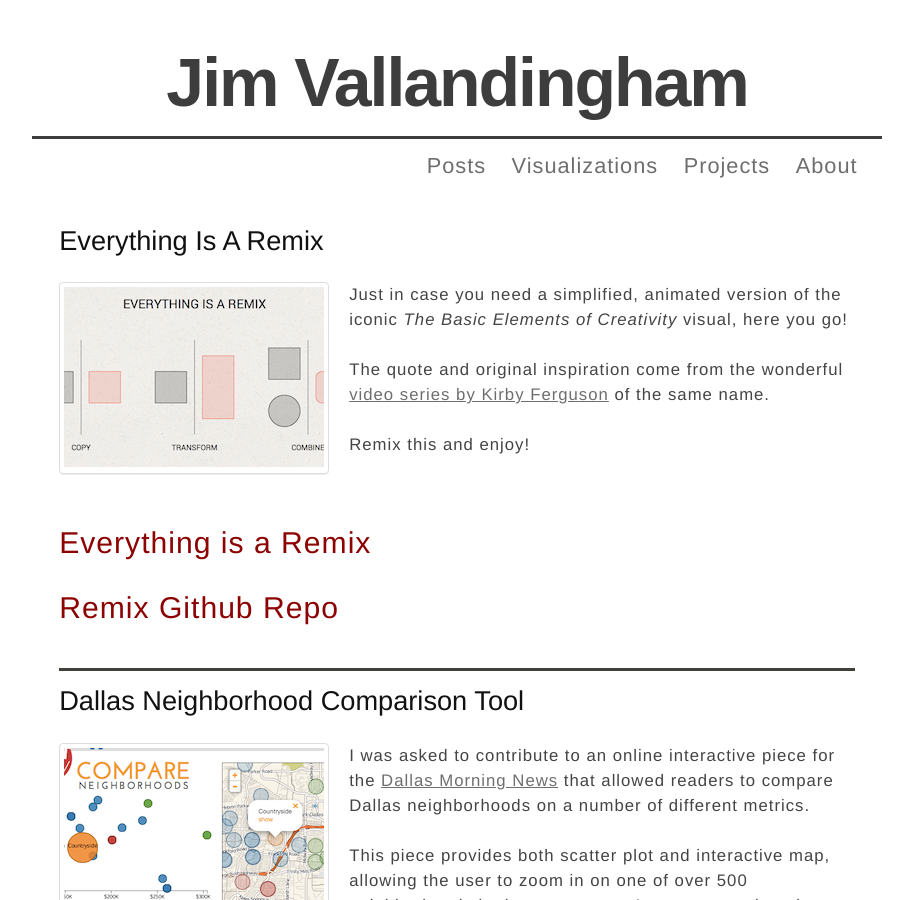
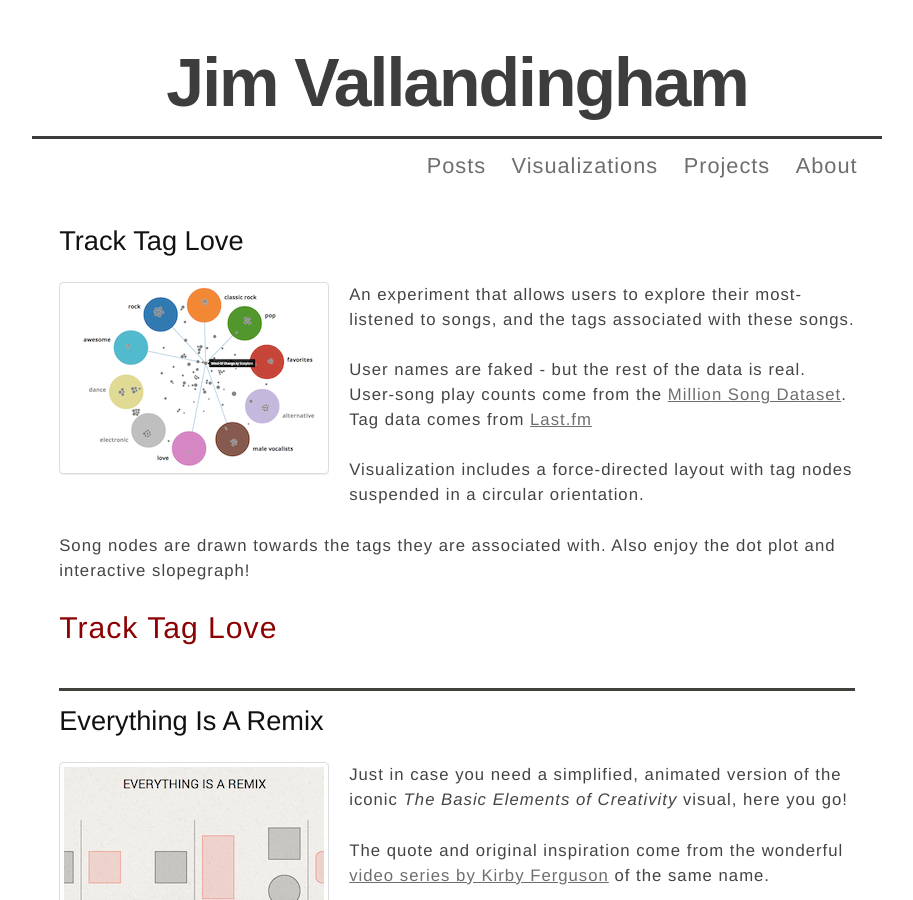
Before and after one commit to vlandham/vlandham.github.com, a Jekyll site: the page built from vis/index.html, in a window 1280 px wide and 900 px high. Shown: the whole window, without its empty margins (183-1096 px from the left). Built offline with Jekyll 4.4.1, drawn with Linux system fonts in a browser that asks for light colours; some web fonts are replaced; Markdown is read by kramdown in place of the engine named in the settings.

Commit message:
track tag love

```diff
--- a/vis/index.html
+++ b/vis/index.html
@@ -3,6 +3,18 @@ layout: default
 title: Visualizations
 ---
 
+<div name="track_tag_love" id="track_tag_love" class="section">
+  <h2>Track Tag Love</h2>
+  <div class="thumbnail left">
+    <a href="http://vallandingham.me/msd/vis/"><img src="http://vallandingham.me/images/vis/track_thumb.png" alt="image for track tag love"/></a>
+  </div>
+  <p>An experiment that allows users to explore their most-listened to songs, and the tags associated with these songs.</p>
+  <p>User names are faked - but the rest of the data is real. User-song play counts come from the <a href="http://labrosa.ee.columbia.edu/millionsong/">Million Song Dataset</a>. Tag data comes from <a href="http://labrosa.ee.columbia.edu/millionsong/lastfm">Last.fm</a></p>
+  <p>Visualization includes a force-directed layout with tag nodes suspended in a circular orientation.</p>
+  <p>Song nodes are drawn towards the tags they are associated with. Also enjoy the dot plot and interactive slopegraph!</p>
+
+  <p><a class="post_title" href="http://vallandingham.me/remix/">Track Tag Love</a></p>
+</div>
 <div name="remix" id="remix" class="section">
   <h2>Everything Is A Remix</h2>
   <div class="thumbnail left">
```
